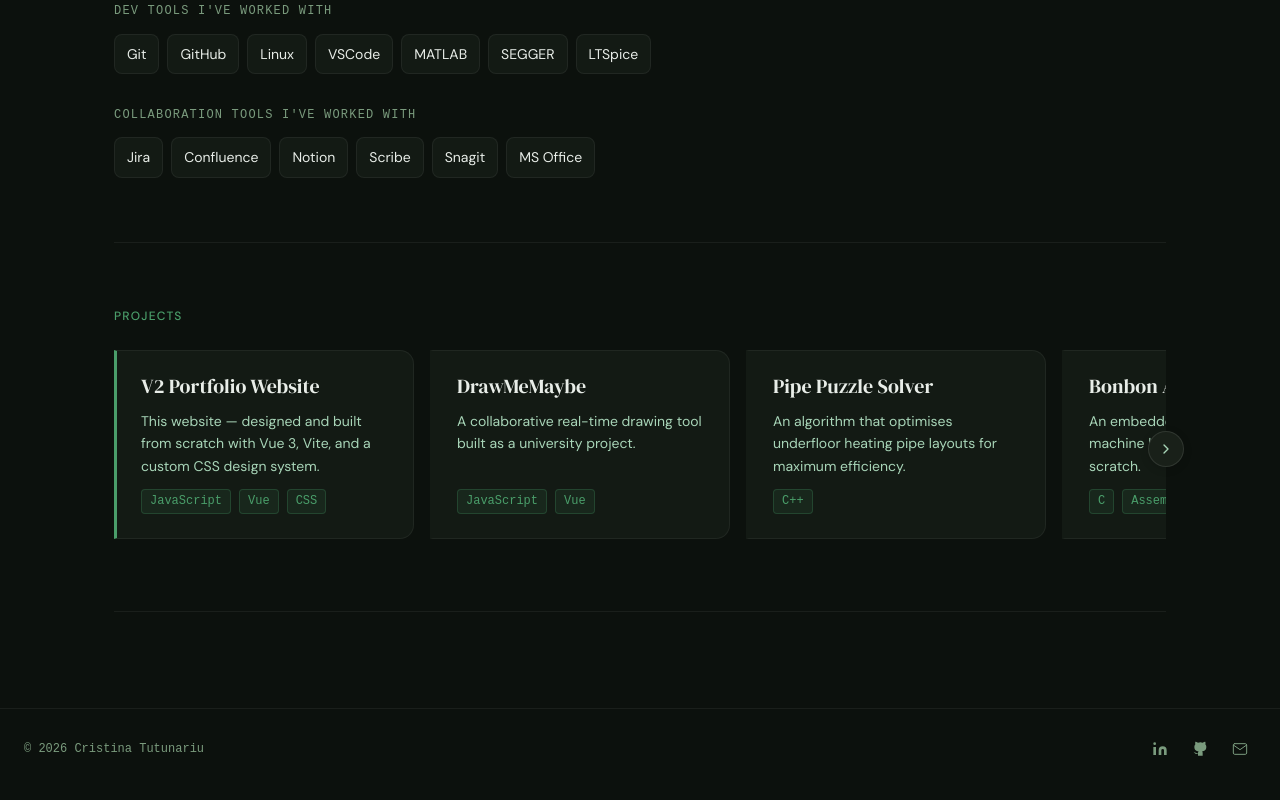
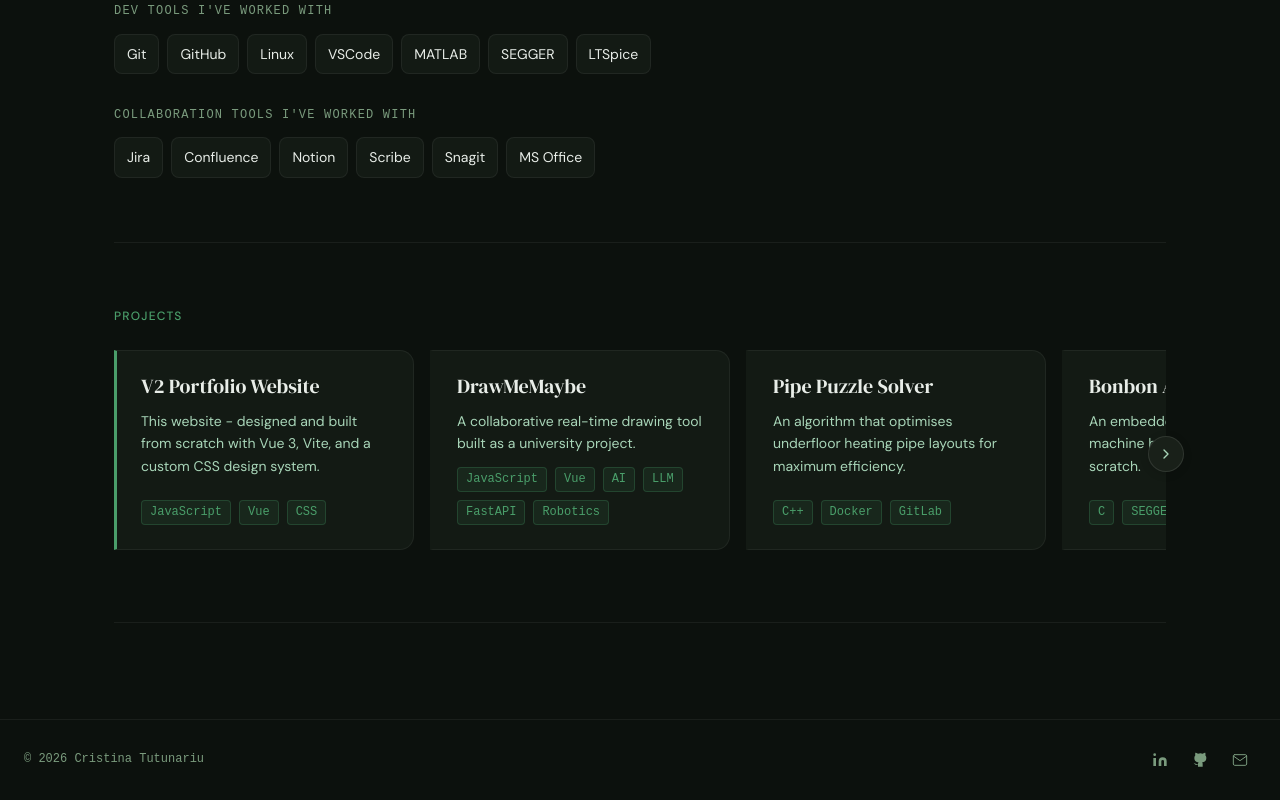
Before and after one commit to ctd08/V2-Portfolio-Website, a Vue app in the folder frontend/: page / in a window 1280 px wide. Shown: the part 1494-2294 px from the top of the page. Built offline with nearby package versions, Linux system fonts and the light colour scheme.

Commit message:
edited the project tags

```diff
--- a/frontend/src/data/projects.js
+++ b/frontend/src/data/projects.js
@@ -2,7 +2,7 @@ export const projects = [
   {
     id: 'v2-portfolio',
     title: 'V2 Portfolio Website',
-    description: 'This website — designed and built from scratch with Vue 3, Vite, and a custom CSS design system.',
+    description: 'This website - designed and built from scratch with Vue 3, Vite, and a custom CSS design system.',
     tags: ['JavaScript', 'Vue', 'CSS'],
     featured: true,
   },
@@ -10,21 +10,21 @@ export const projects = [
     id: 'drawmemaybe',
     title: 'DrawMeMaybe',
     description: 'A collaborative real-time drawing tool built as a university project.',
-    tags: ['JavaScript', 'Vue'],
+    tags: ['JavaScript', 'Vue', 'AI', 'LLM','FastAPI', 'Robotics'],
     featured: false,
   },
   {
     id: 'pipepuzzlesolver',
     title: 'Pipe Puzzle Solver',
     description: 'An algorithm that optimises underfloor heating pipe layouts for maximum efficiency.',
-    tags: ['C++'],
+    tags: ['C++', 'Docker', 'GitLab'],
     featured: false,
   },
   {
     id: 'bonbonautomat',
     title: 'Bonbon Automat',
     description: 'An embedded candy vending machine built and programmed from scratch.',
-    tags: ['C', 'Assembly'],
+    tags: ['C', 'SEGGER'],
     featured: false,
   },
 ]
```
